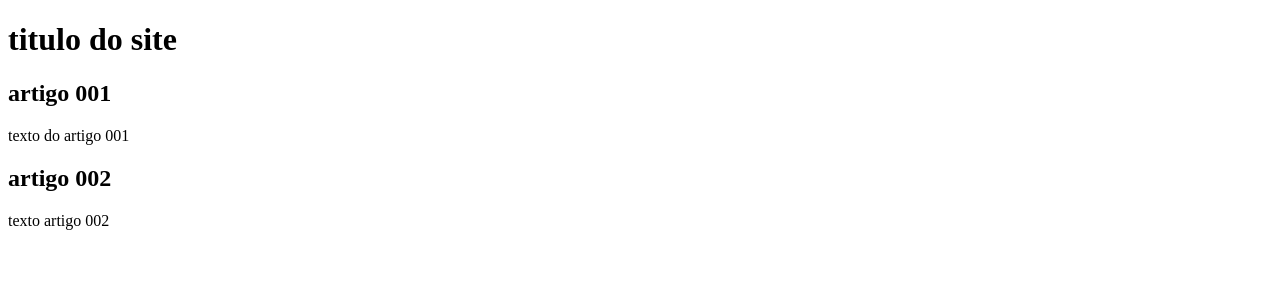
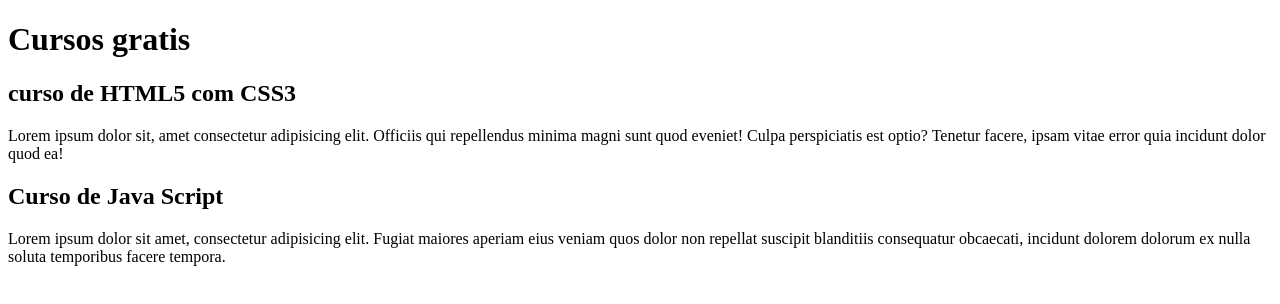
Before and after one commit to agataemmily/SIte, a plain HTML site: page index.html in a window 1280 px wide. Drawn offline with Linux system fonts and the light colour scheme.

Commit message:
comecei a escrever o conteudo

```diff
--- a/index.html
+++ b/index.html
@@ -9,15 +9,15 @@
 <body>
     <main>
         <header>
-            <h1>titulo do site</h1>
+            <h1>Cursos gratis</h1>
              </header>
              <article>
-                <h2>artigo 001</h2>
-                <p>texto do artigo 001</p>
+                <h2>curso de HTML5 com CSS3</h2>
+                <p>Lorem ipsum dolor sit, amet consectetur adipisicing elit. Officiis qui repellendus minima magni sunt quod eveniet! Culpa perspiciatis est optio? Tenetur facere, ipsam vitae error quia incidunt dolor quod ea!</p>
             </article>
             <article>
-                <h2>artigo 002</h2>
-                <p>texto artigo 002</p>
+                <h2>Curso de Java Script</h2>
+                <p>Lorem ipsum dolor sit amet, consectetur adipisicing elit. Fugiat maiores aperiam eius veniam quos dolor non repellat suscipit blanditiis consequatur obcaecati, incidunt dolorem dolorum ex nulla soluta temporibus facere tempora.</p>
              </article>
     <main>
 </body>
```
